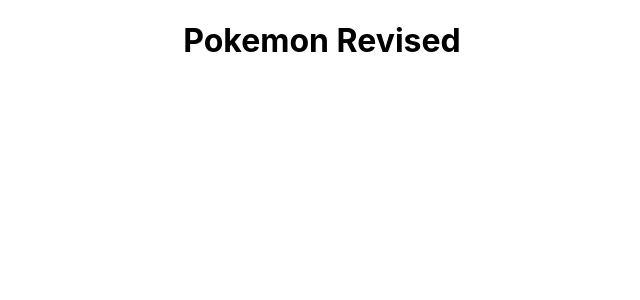
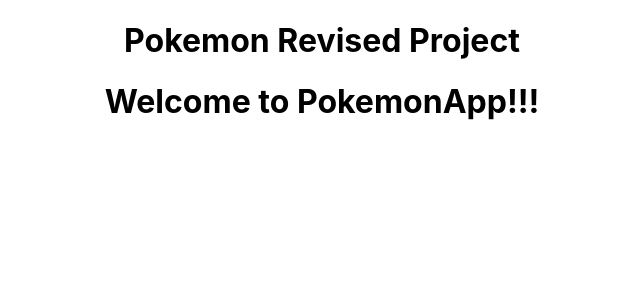
Before and after one commit to jas112/REACT-Pokemon-Revised, a React (Create React App) app: page / in a window 1280 px wide. Shown: the top 300 px of the page, without its empty margins (318-958 px from the left). Built offline with nearby package versions, Linux system fonts and the light colour scheme.

Commit message:
add PokemonApp js

```diff
--- a/src/App.js
+++ b/src/App.js
@@ -1,9 +1,11 @@
+import PokemonApp from './components/pokemonApp/PokemonApp';
 import './App.css';
 
 function App() {
   return (
     <div className="App">
-      <h1>Pokemon Revised</h1>
+      <h1>Pokemon Revised Project</h1>
+      <PokemonApp />
     </div>
   );
 }
--- /dev/null
+++ b/src/components/pokemonApp/PokemonApp.js
@@ -0,0 +1,11 @@
+import React from 'react';
+
+function PokemonApp() {
+  return (
+    <div>
+        <h1>Welcome to PokemonApp!!!</h1>
+    </div>
+  )
+}
+
+export default PokemonApp;
```
